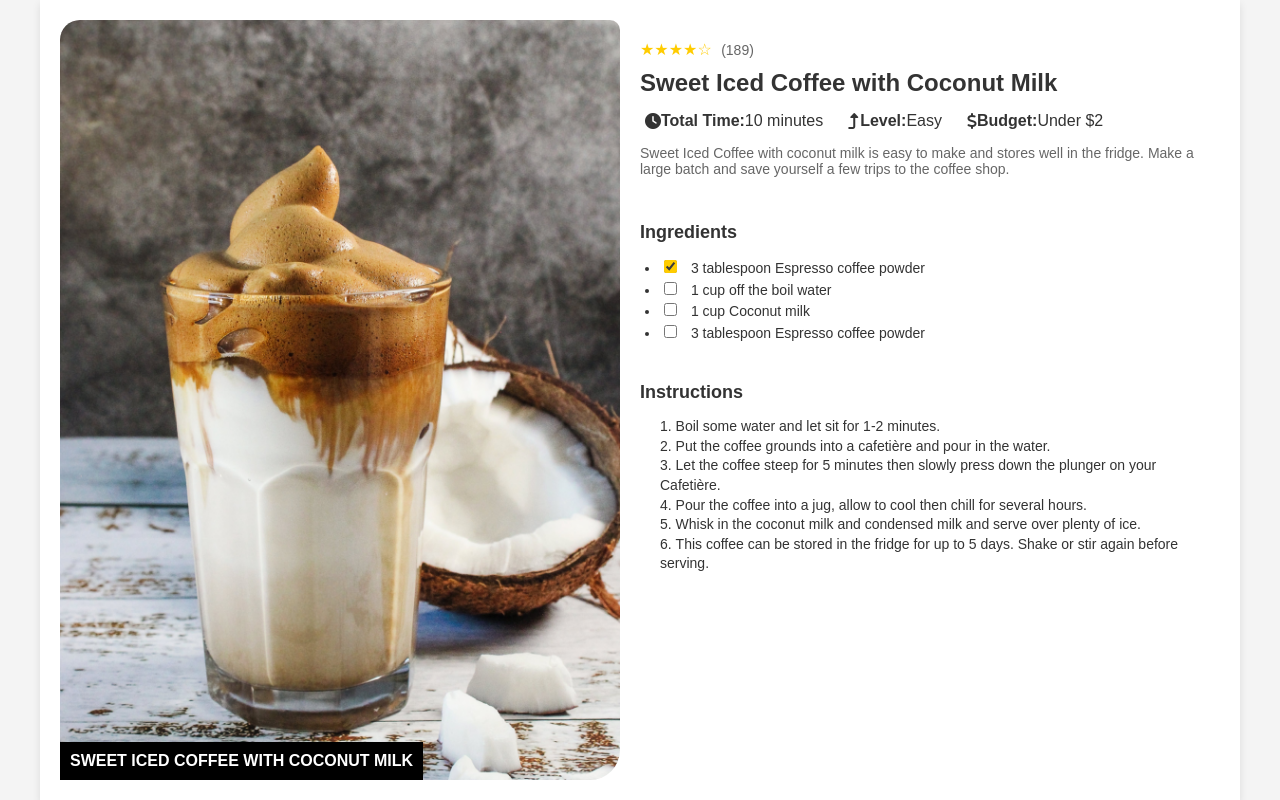
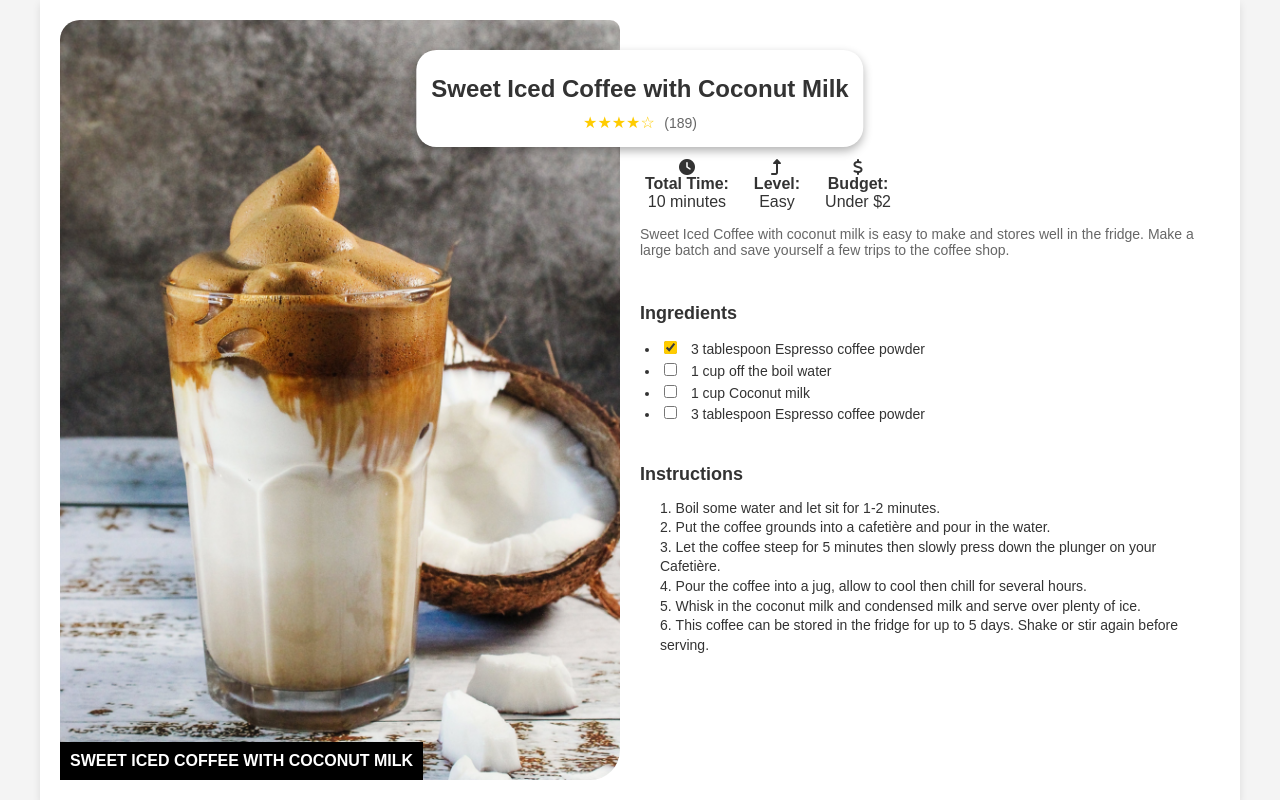
Before and after one commit to Abraham-py/Practice, a plain HTML site: page Excercise 5 Recipe/index.html in a window 1280 px wide. Drawn offline with Linux system fonts and the light colour scheme.

Commit message:
Ex 5 fixed

```diff
--- a/Excercise 5 Recipe/index.html
+++ b/Excercise 5 Recipe/index.html
@@ -13,7 +13,6 @@
 
   <body>
     <div class="recipe-container">
-
       <div class="image-section">
         <img
           src="src/main_image.png"
@@ -25,11 +24,14 @@
 
       <div class="content-section">
         <div class="recipe-header">
-          <div class="stars">
-            ★★★★☆
-            <span class="rating">(189)</span>
+
+          <div class="title-container">
+            <h1 class="recipe-title">Sweet Iced Coffee with Coconut Milk</h1>
+            <div class="stars">
+              ★★★★☆
+              <span class="rating">(189)</span>
+            </div>
           </div>
-          <h1 class="recipe-title">Sweet Iced Coffee with Coconut Milk</h1>
           <div class="recipe-info">
             <div class="recipe-info_details">
               <i class="fas fa-clock"></i>
--- a/Excercise 5 Recipe/styles.css
+++ b/Excercise 5 Recipe/styles.css
@@ -30,6 +30,7 @@ body {
 .image-section {
   position: relative;
   flex: 1;
+  z-index: 1; /* Imagen detrás del título */
 }
 
 .coffee-image {
@@ -38,6 +39,7 @@ body {
   object-fit: cover;
   transition: opacity 0.3s ease;
   border-radius: 20px 10px 30px 10px;
+  z-index: 0; /* Asegura que la imagen esté debajo */
 }
 
 .coffee-image:hover {
@@ -59,11 +61,12 @@ body {
 }
 
 .content-section {
-  display: flex;
-  flex-direction: column;
-  flex: 1;
-  padding: 20px;
-  overflow-y: auto;
+    display: flex;
+    flex-direction: column;
+    flex: 1;
+    padding: 20px;
+    margin-top: 9%;
+    overflow-y: auto;
 }
 
 .recipe-header {
@@ -100,6 +103,7 @@ body {
 
 .recipe-info_details {
   display: flex;
+  flex-direction: column;
   align-items: center;
   transition: background-color 0.3s ease;
   border-radius: 5px;
@@ -165,6 +169,20 @@ ol {
   transition: max-height 0.3s ease;
 }
 
+.title-container {
+  position: absolute;
+  top: 50px;
+  left: 50%;
+  transform: translateX(-50%);
+  z-index: 9999;
+  padding: 15px;
+  background-color: rgb(255, 255, 255);
+  width:auto;
+  border-radius: 20px;
+  text-align: center;
+  box-shadow: 0px 4px 10px rgba(0, 0, 0, 0.3);
+}
+
 @media (min-width: 768px) {
   body {
     overflow: hidden;
@@ -182,7 +200,7 @@ ol {
   }
 }
 
-@media (max-width: 768px) {
+@media (max-width: 680px) {
   body {
     overflow-y: auto;
   }
```
